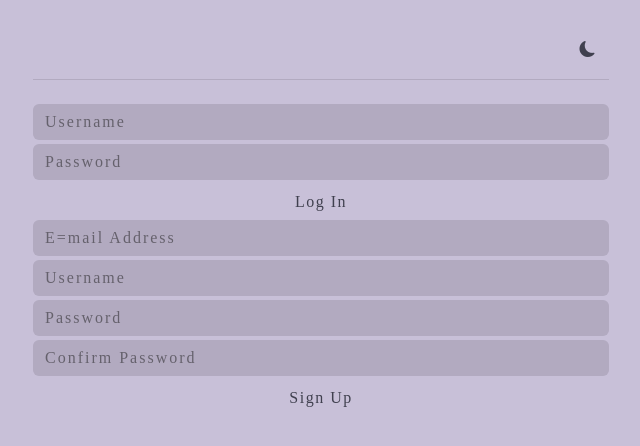
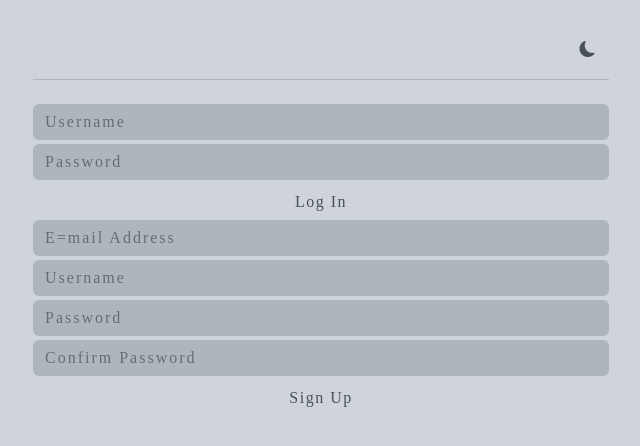
Before and after one commit to misterrager8/loops, a React (Create React App) app in the folder frontend/: page / in a window 1280 px wide. Shown: the top 446 px of the page, without its empty margins (319-959 px from the left). Built offline with nearby package versions, Linux system fonts and the light colour scheme; a web font is replaced by a local one.

Commit message:
more color tweaks, added legend

```diff
--- a/frontend/src/App.scss
+++ b/frontend/src/App.scss
@@ -133,26 +133,6 @@ a:hover {
   color: var(--filled-5);
 }
 
-.filled-square-1 {
-  background-color: var(--filled-1);
-}
-
-.filled-square-2 {
-  background-color: var(--filled-2);
-}
-
-.filled-square-3 {
-  background-color: var(--filled-3);
-}
-
-.filled-square-4 {
-  background-color: var(--filled-4);
-}
-
-.filled-square-5 {
-  background-color: var(--filled-5);
-}
-
 .dots {
   display: flex;
   flex-wrap: wrap;
--- a/frontend/src/colors.scss
+++ b/frontend/src/colors.scss
@@ -3,10 +3,10 @@
 
 :root,
 html[data-theme="light"] {
-  --primary-bg: hsl(261 24 80);
-  --primary-txt: #1a1a1a;
+  --primary-bg: #{$gray-400};
+  --primary-txt: #{$gray-900};
 
-  --secondary-color: hsl(262, 15%, 71%);
+  --secondary-color: #{$gray-500};
 
   --filled-1: #{$blue-300};
   --filled-2: #{$blue-400};
@@ -14,15 +14,15 @@ html[data-theme="light"] {
   --filled-4: #{$blue-600};
   --filled-5: #{$blue-800};
 
-  --btn-color: hsl(237 11 28);
+  --btn-color: #{$gray-700};
   --btn-hover-text: #cccccc;
 }
 
 html[data-theme="dark"] {
-  --primary-bg: hsl(204 10 10);
+  --primary-bg: #{$gray-900};
   --primary-txt: #cccccc;
 
-  --secondary-color: hsl(203, 10%, 15%);
+  --secondary-color: #{$gray-800};
 
   --filled-1: #{$blue-800};
   --filled-2: #{$blue-700};
@@ -30,6 +30,6 @@ html[data-theme="dark"] {
   --filled-4: #{$blue-500};
   --filled-5: #{$blue-300};
 
-  --btn-color: hsl(274, 7%, 58%);
+  --btn-color: #{$gray-500};
   --btn-hover-text: #1a1a1a;
 }
--- a/frontend/src/components/Display.js
+++ b/frontend/src/components/Display.js
@@ -235,21 +235,34 @@ export default function Display() {
                           multiCtx.selected?.date_ === item.date_
                             ? ".5px solid"
                             : null,
-                        backgroundColor: multiCtx.selected?.color,
+                        backgroundColor: !multiCtx.currentHabit
+                          ? item.entries.length === 0
+                            ? "var(--secondary-color)"
+                            : `var(--filled-${item.entries.length > 5 ? 5 : item.entries.length})`
+                          : item.entries.length > 0
+                            ? multiCtx.currentHabit?.color
+                            : "var(--secondary-color)",
                       }}
                       onMouseLeave={() => multiCtx.setHovered(null)}
                       onMouseEnter={() => multiCtx.setHovered(item)}
-                      className={
-                        "mini-day " +
-                        (item.entries.length < 6 && item.entries.length > 0
-                          ? ` filled-square-${item.entries.length}`
-                          : item.entries.length > 5
-                            ? " filled-square-5"
-                            : "") +
-                        (multiCtx.hovered?.date_ === item.date_ ? "" : "")
-                      }></div>
+                      className="mini-day"></div>
                   ))}
                 </div>
+                {!multiCtx.currentHabit && (
+                  <div className="d-flex my-3 align-items-center">
+                    <span className="small me-2">Less</span>
+                    {Array(5)
+                      .fill(1)
+                      .map((item, idx) => (
+                        <div
+                          style={{
+                            backgroundColor: `var(--filled-${idx + 1})`,
+                          }}
+                          className="mini-day"></div>
+                      ))}
+                    <span className="small ms-2">More</span>
+                  </div>
+                )}
                 {multiCtx.selected && !multiCtx.currentHabit ? (
                   <div
                     className={
@@ -385,6 +398,7 @@ export default function Display() {
           </div>
         </div>
       </div>
+      {JSON.stringify(multiCtx.currentHabit?.streaks)}
     </SelectedContext.Provider>
   );
 }
```
